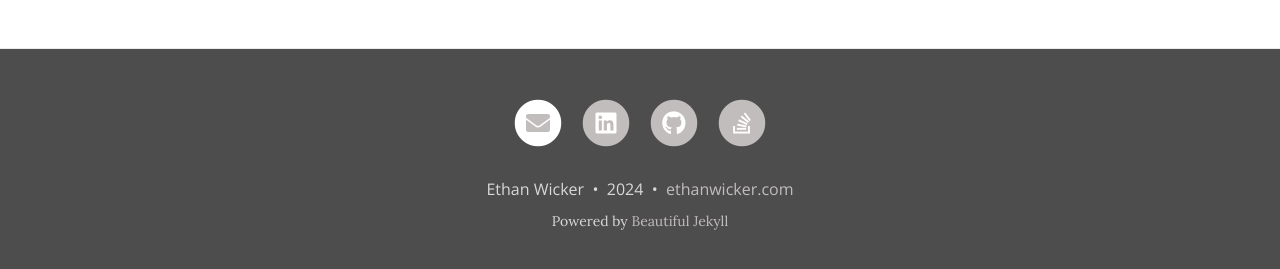
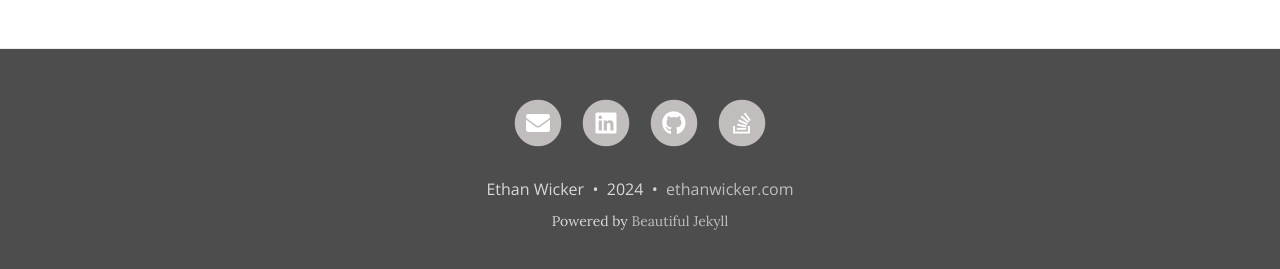
Before and after one commit to ethanwicker/ethanwicker.github.io, a Jekyll site: the page built from index.html, in a window 1280 px wide and 900 px high, scrolled down 3092 px. Shown: the part 618-887 px from the top of the window. Built offline with Jekyll 4.4.1, drawn with Linux system fonts in a browser that asks for light colours; nearby versions of some CDN libraries; the list of posts is cut into pages by our own code.

Commit message:
Update social-networks-links.html

```diff
--- a/_includes/social-networks-links.html
+++ b/_includes/social-networks-links.html
@@ -16,8 +16,8 @@
   <li class="list-inline-item">
     <a href="mailto:{{ site.social-network-links.email }}" title="Email me">
       <span class="fa-stack fa-lg" aria-hidden="true">
-        <i class="fas fa-circle fa-stack-2x" style="color:white"></i>
-        <i class="fas fa-envelope fa-stack-1x"></i>
+        <i class="fas fa-circle fa-stack-2x"></i>
+        <i class="fas fa-envelope fa-stack-1x fa-inverse"></i>
       </span>
       <span class="sr-only">Email me</span>
    </a>
```
